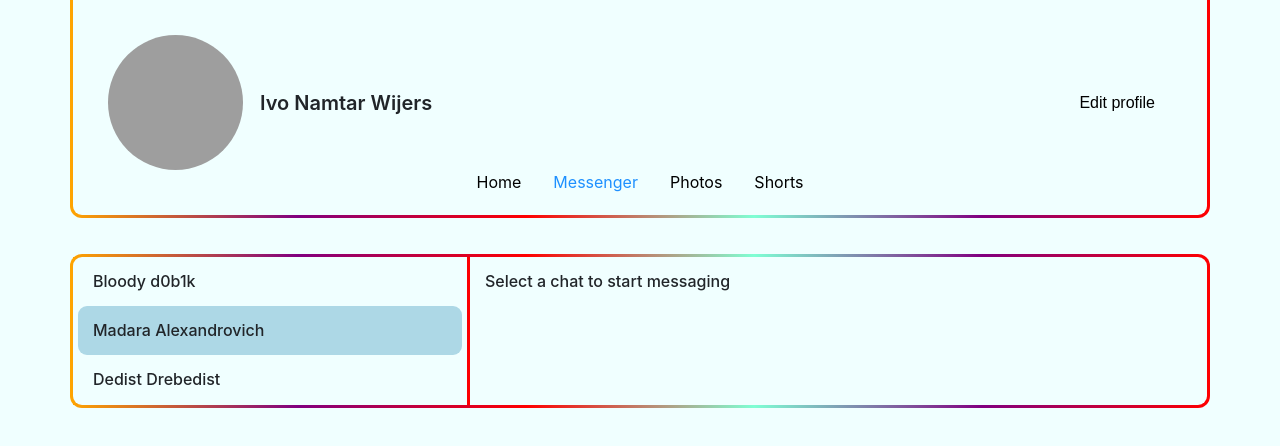
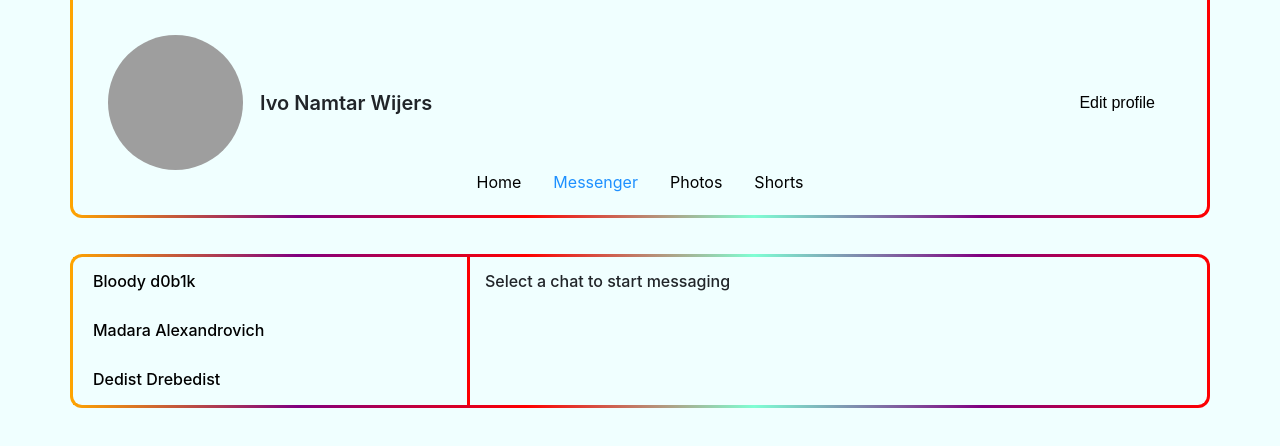
Before and after one commit to kkapchin/samurai-way-main, a React (Create React App) app: page /messenger in a window 1280 px wide. Shown: the top 446 px of the page. Built offline with nearby package versions, Linux system fonts and the light colour scheme; grey boxes are pictures that could not be loaded.

Commit message:
ChatList component refactor

```diff
--- a/src/components/chat-list/chat-list.tsx
+++ b/src/components/chat-list/chat-list.tsx
@@ -1,16 +1,18 @@
+import ChatListItem from "./chat-list-item";
+import {UserType} from "../../types/user-type";
+
 export default function ChatList() {
+
+    const users: Array<UserType> = [
+        {id: 1, name: 'Bloody d0b1k'},
+        {id: 2, name: 'Madara Alexandrovich'},
+        {id: 3, name: 'Dedist Drebedist'},
+    ];
+
     return (
         <div className="chat-list__wrap">
             <div className="chat-list__container">
-                <div className="chat-list__item">
-                    <h6 className="title">Bloody d0b1k</h6>
-                </div>
-                <div className="chat-list__item active">
-                    <h6 className="title">Madara Alexandrovich</h6>
-                </div>
-                <div className="chat-list__item">
-                    <h6 className="title">Dedist Drebedist</h6>
-                </div>
+                {users.map(user => <ChatListItem user={user} />)}
             </div>
         </div>
     );
```
